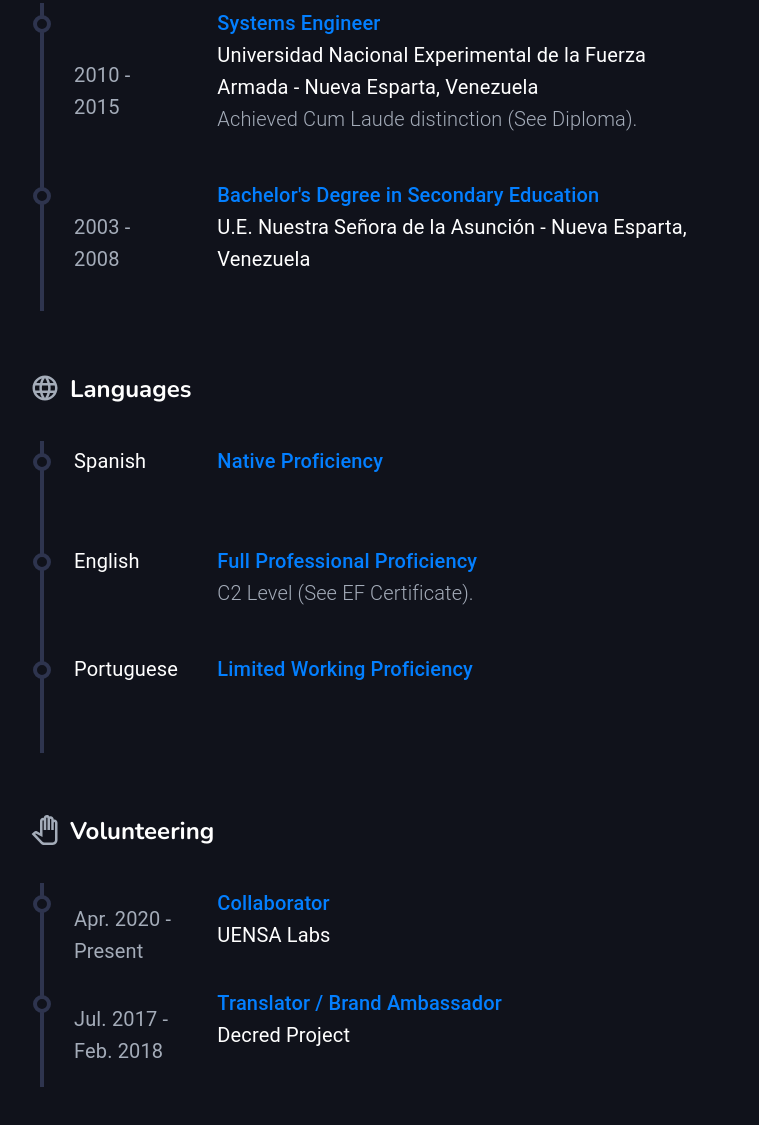
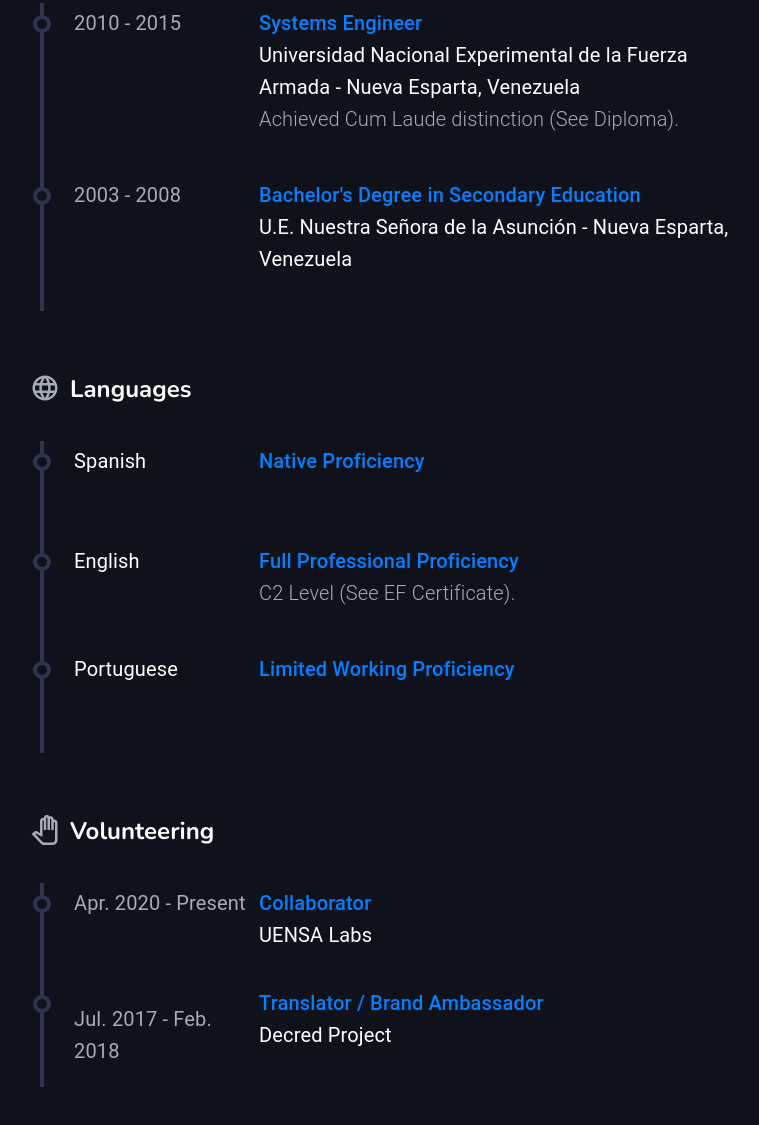
Before and after one commit to roberthdg/roberthdg.website, a Gatsby site: page /about in a window 1280 px wide. Shown: the part 1952-3077 px from the top of the page, without its empty margins (312-1071 px from the left). Built offline with nearby package versions, Linux system fonts and the light colour scheme; Gatsby itself is replaced by a stand-in of ours.

Commit message:
Fixed resume component margins

```diff
--- a/src/components/content/Resume.js
+++ b/src/components/content/Resume.js
@@ -53,13 +53,13 @@ const Content = () => {
       <div className='wrapper'>
         {workExperience.map((item,i) => (
           <Grid container spacing={1} key={i}>
-            <Grid container item xs={11} lg={2}>
+            <Grid container item xs={11} lg={3}>
               <div className='summary' />
               <div className='year'>
                 <Typography variant='h6' style={{fontWeight: '400'}}> {item.year} </Typography>
               </div>
             </Grid>
-            <Grid container item xs={11} lg={7} style={{marginLeft:'30px'}}>
+            <Grid container item xs={11} lg={7}>
               <Typography variant='h6' style={{color:'rgb(3,127,255)'}}>
                 {item.title}
                 <Typography variant='h6' style={{color:'white', fontWeight: '400'}}>{item.name}</Typography>
@@ -77,13 +77,13 @@ const Content = () => {
       <div className='wrapper'>
         {studies.map((item,i) => (
           <Grid container spacing={1} key={i}>
-            <Grid container item xs={11} lg={2}>
+            <Grid container item xs={11} lg={3}>
               <div className='summary' />
               <div className='year'>
                 <Typography variant='h6' style={{fontWeight: '400'}}> {item.year} </Typography>
               </div>
             </Grid>
-            <Grid container item xs={11} lg={7} style={{marginLeft:'30px'}}>
+            <Grid container item xs={11} lg={7}>
               <Typography variant='h6' style={{color:'rgb(3,127,255)'}}>
                 {item.title}
                 <Typography variant='h6' style={{color:'white', fontWeight: '400'}}>{item.name}</Typography>
@@ -103,13 +103,13 @@ const Content = () => {
       <div className='wrapper'>
         {languages.map((item,i) => (
           <Grid container spacing={1} key={i}>
-            <Grid container item xs={11} lg={2}>
+            <Grid container item xs={11} lg={3}>
               <div className='summary' />
               <div className='year'>
                 <Typography variant='h6' style={{fontWeight: '400', color: 'white'}}> {item.language} </Typography>
               </div>
             </Grid>
-            <Grid container item xs={11} lg={7} style={{marginLeft:'30px'}}>
+            <Grid container item xs={11} lg={7}>
               <Typography variant='h6' style={{color:'rgb(3,127,255)'}}>
                 {item.description}
                 {item.language==='English'
@@ -129,13 +129,13 @@ const Content = () => {
       <div className='wrapper'>
       {volunteering.map((item,i) => (
         <Grid container spacing={1}>
-          <Grid container item xs={11} lg={2}>
+          <Grid container item xs={11} lg={3}>
             <div className='summary' />
             <div className='year'>
               <Typography variant='h6' style={{fontWeight: '400'}}> {item.year} </Typography>
             </div>
           </Grid>
-          <Grid container item xs={11} lg={7} style={{marginLeft:'30px'}}>
+          <Grid container item xs={11} lg={7}>
             <Typography variant='h6' style={{color:'rgb(3,127,255)'}}>
               {item.position}
               <Typography variant='h6' style={{color:'white', fontWeight: '400'}}>
```
